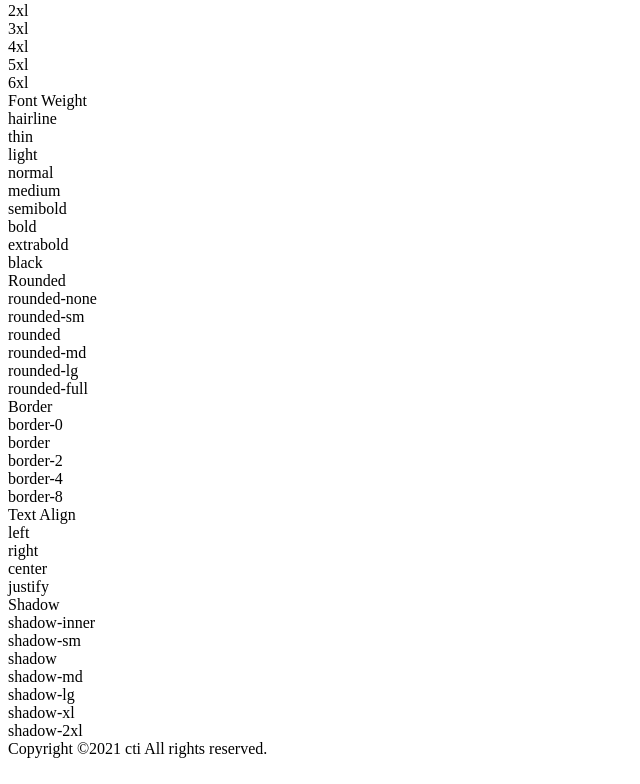
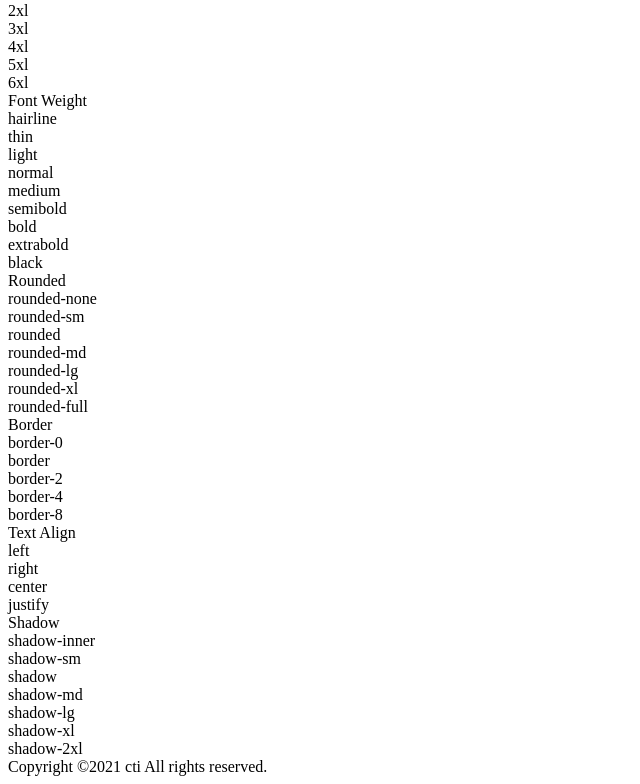
Before and after one commit to cti1650/tailwind_cc, a Next.js app: page / in a window 1280 px wide. Shown: the part 635-1419 px from the top of the page, without its empty margins (0-640 px from the left). Built offline with nearby package versions, Linux system fonts and the light colour scheme.

Commit message:
➕ rounded変更

```diff
--- a/pages/index.js
+++ b/pages/index.js
@@ -173,6 +173,7 @@ const Home = () => {
               'rounded',
               'rounded-md',
               'rounded-lg',
+              'rounded-xl',
               'rounded-full',
             ]}
             baseStyle='p-2'
```
